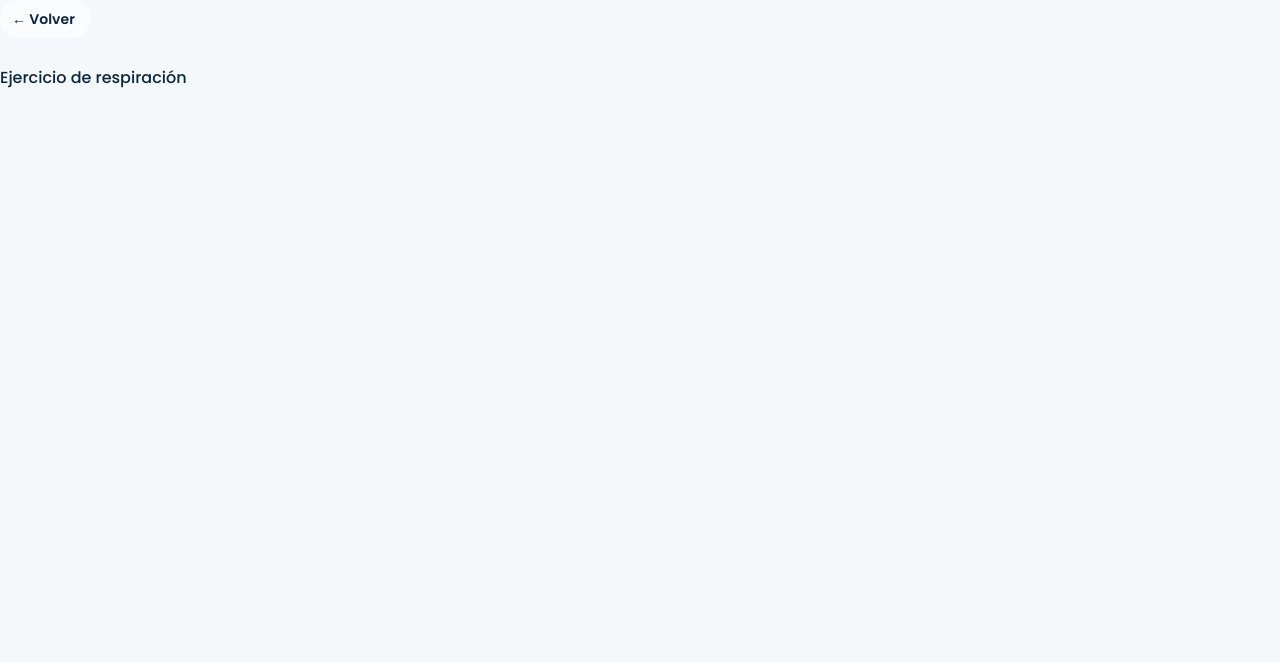
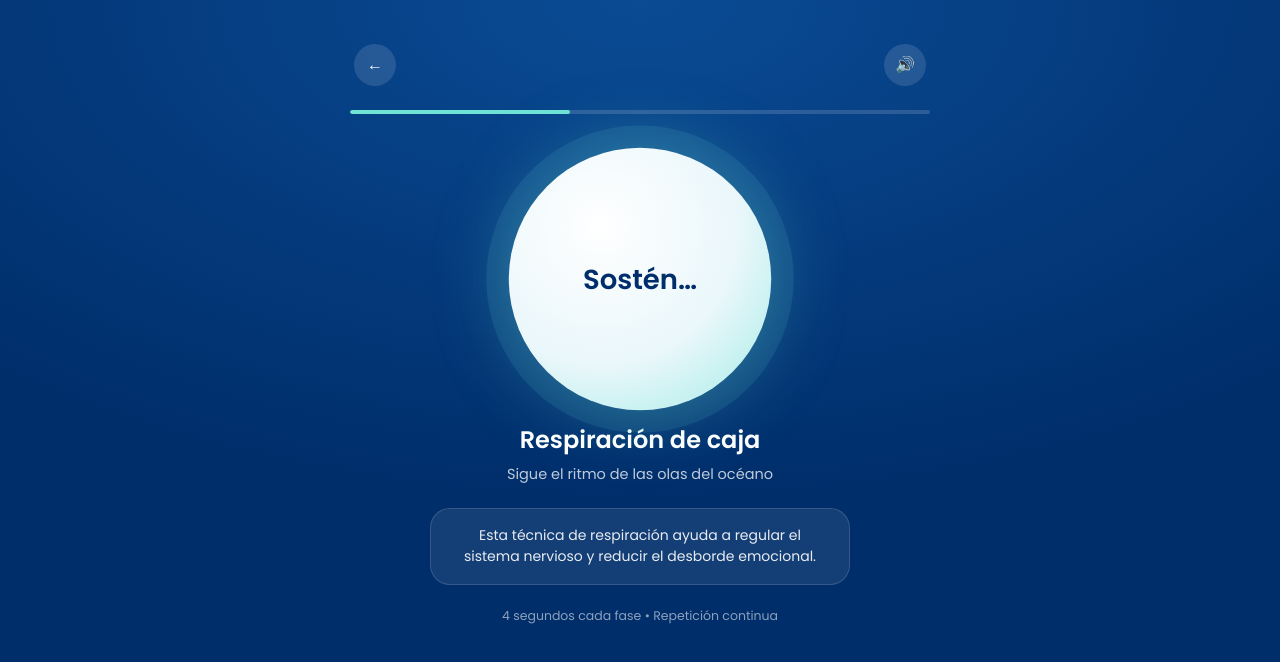
Before and after one commit to JuanRueda08-ucc/ancla-calma, a React (Vite) app in the folder calma-app/: page /islas/aire/respiracion in a window 1280 px wide. Shown: the top 662 px of the page. Built offline with nearby package versions, Linux system fonts and the light colour scheme; a web font is replaced by a local one.

Commit message:
feat: implement EjercicioRespiracion screen with synced phase logic

```diff
--- a/calma-app/src/screens/EjercicioRespiracion.jsx
+++ b/calma-app/src/screens/EjercicioRespiracion.jsx
@@ -1,10 +1,105 @@
-import BackButton from '../components/BackButton'
+import { useEffect, useRef, useState } from 'react'
+import { useNavigate } from 'react-router-dom'
+import { AnimatePresence, motion, useReducedMotion } from 'framer-motion'
+
+const FASES = ['Inhala…', 'Sostén…', 'Exhala…', 'Sostén…']
+const ESCALA_POR_FASE = [1.25, 1.25, 0.85, 0.85]
+// Inhala/Exhala animan durante 4s; ambos Sostén fijan el valor sin transición.
+const DURACION_TRANSICION_POR_FASE = [4, 0, 4, 0]
+const DURACION_FASE_MS = 4000
 
 export default function EjercicioRespiracion() {
+  const navigate = useNavigate()
+  const reduceMotion = useReducedMotion()
+  const [faseIndex, setFaseIndex] = useState(0)
+  const [sonidoActivo, setSonidoActivo] = useState(true)
+
+  useEffect(() => {
+    const id = setInterval(() => {
+      setFaseIndex((prev) => (prev + 1) % FASES.length)
+    }, DURACION_FASE_MS)
+    return () => clearInterval(id)
+  }, [])
+
   return (
-    <div>
-      <BackButton to="/islas/aire" />
-      <h1>Ejercicio de respiración</h1>
+    <div className="relative min-h-screen overflow-hidden bg-[radial-gradient(120%_100%_at_50%_0%,#0A4B94_0%,#002E6B_62%)] text-white">
+      <div className="relative z-[3] mx-auto max-w-[620px] px-5 pb-20 pt-10">
+        <div className="flex items-center justify-between px-1 pt-1">
+          <button
+            type="button"
+            onClick={() => navigate('/islas/aire')}
+            aria-label="Volver"
+            className="flex h-[42px] w-[42px] items-center justify-center rounded-full bg-white/[0.12] text-base text-white"
+          >
+            ←
+          </button>
+          <button
+            type="button"
+            onClick={() => setSonidoActivo((prev) => !prev)}
+            aria-label={sonidoActivo ? 'Silenciar' : 'Activar sonido'}
+            className="flex h-[42px] w-[42px] items-center justify-center rounded-full bg-white/[0.12] text-base text-white"
+          >
+            {sonidoActivo ? '🔊' : '🔇'}
+          </button>
+        </div>
+
+        <div className="my-6 mb-[60px] h-1 overflow-hidden rounded bg-white/[0.15]">
+          <i className="block h-full w-[38%] rounded bg-aire-accent" />
+        </div>
+
+        <div className="relative z-[2] text-center">
+          <div className="mb-10 flex justify-center">
+            <motion.div
+              className="flex h-[210px] w-[210px] items-center justify-center rounded-full bg-[radial-gradient(circle_at_35%_30%,#ffffff_0%,#EAF7FB_55%,#6FE3D6_130%)] shadow-[0_0_0_18px_rgba(111,227,214,0.10),0_0_60px_rgba(111,227,214,0.35)]"
+              initial={{ scale: 0.85 }}
+              animate={{ scale: reduceMotion ? 1 : ESCALA_POR_FASE[faseIndex] }}
+              transition={{
+                duration: reduceMotion ? 0 : DURACION_TRANSICION_POR_FASE[faseIndex],
+                ease: 'easeInOut',
+              }}
+            >
+              <AnimatePresence mode="wait">
+                <motion.span
+                  key={faseIndex}
+                  initial={{ opacity: 0 }}
+                  animate={{ opacity: 1 }}
+                  exit={{ opacity: 0 }}
+                  transition={{ duration: 0.2 }}
+                  className="text-[22px] font-semibold text-aire-1"
+                >
+                  {FASES[faseIndex]}
+                </motion.span>
+              </AnimatePresence>
+            </motion.div>
+          </div>
+
+          <h2 className="mb-2 text-2xl font-semibold text-white">Respiración de caja</h2>
+          <p className="mb-[22px] text-[14.5px] text-white/75">
+            Sigue el ritmo de las olas del océano
+          </p>
+
+          <div className="mx-auto max-w-[420px] rounded-[20px] border border-white/[0.14] bg-white/[0.08] px-5 py-4 text-sm leading-[1.55] text-white/90">
+            Esta técnica de respiración ayuda a regular el sistema nervioso y reducir el
+            desborde emocional.
+          </div>
+
+          <p className="mt-[22px] text-[12.5px] text-white/55">
+            4 segundos cada fase • Repetición continua
+          </p>
+        </div>
+      </div>
+
+      <svg
+        className="absolute inset-x-0 bottom-0 z-[1] w-full opacity-50"
+        viewBox="0 0 1440 120"
+        preserveAspectRatio="none"
+      >
+        <path
+          fill="#ffffff"
+          fillOpacity="0.08"
+          d="M0,64L80,58.7C160,53,320,43,480,48C640,53,800,75,960,80C1120,85,1280,75,1360,69.3L1440,64L1440,120L0,120Z"
+        />
+      </svg>
     </div>
   )
 }
```
